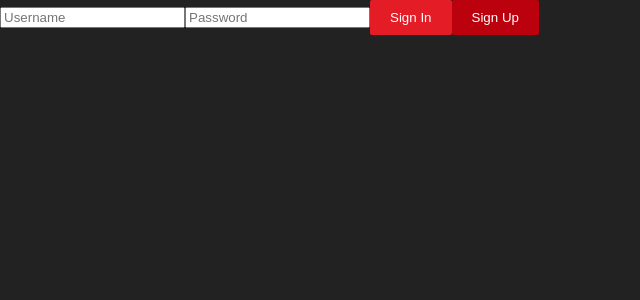
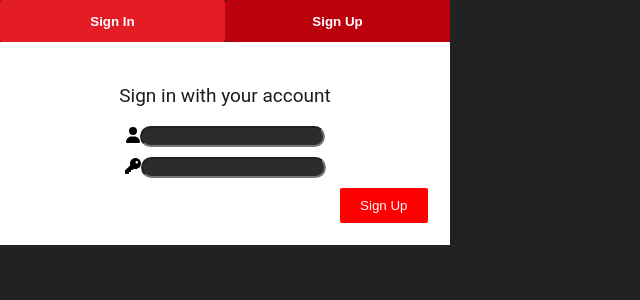
Before and after one commit to casonbobo/atlas-cinema-guru, a React (Create React App) app in the folder atlas-cinema-guru-app/: page /home in a window 1280 px wide. Shown: the top 300 px of the page, without its empty margins (0-640 px from the left). Built offline with nearby package versions, Linux system fonts and the light colour scheme.

Commit message:
Trying to fix things, Auth is a little cleaner but sign in is still broke

```diff
--- a/atlas-cinema-guru-app/src/components/general/Input.js
+++ b/atlas-cinema-guru-app/src/components/general/Input.js
@@ -1,6 +1,6 @@
 import React from 'react';
+import './general.css';
 import { FontAwesomeIcon } from '@fortawesome/react-fontawesome';
-import './general.css';
 
 const Input = ({ label, type, className, value, setValue, icon, inputAttributes }) => {
   const handleInput = (event) => {
@@ -11,7 +11,7 @@ const Input = ({ label, type, className, value, setValue, icon, inputAttributes
     <div className={`input-container ${className}`}>
       {label && <label>{label}</label>}
       <div className="input-wrapper">
-        {icon && <FontAwesomeIcon icon={icon} className="input-icon" />}
+        {icon && <FontAwesomeIcon icon={icon} />}
         <input
           type={type}
           value={value}
--- a/atlas-cinema-guru-app/src/routes/auth/Authentication.js
+++ b/atlas-cinema-guru-app/src/routes/auth/Authentication.js
@@ -2,53 +2,46 @@ import React, { useState } from 'react';
 import axios from 'axios';
 import './auth.css';
 import Button from '../../components/general/Button';
+import Login from './Login';
+import Register from './Register';
 
   const Authentication = ({ setIsLoggedIn, setUserUsername }) => {
+    const [error, setError] = useState("");
     const [username, setUsername] = useState('');
     const [password, setPassword] = useState('');
     const [_switch, setSwitch] = useState(true);
 
     const handleSubmit = async (event) => {
       event.preventDefault();
+      if (!username.trim() || !password.trim()) {
+        setError("Username and password are required.");
+        return;
+      }
+
+      const endpoint = _switch ? 'http://localhost:8000/api/auth/login' : 'http://localhost:8000/api/auth/register';
+      console.log({ username, password });
       try {
-        if (_switch) {
-          const response = await axios.post('/api/auth/login', {
-            username,
-            password,
-          });
+        const response = await axios.post(endpoint, { username, password });
 
-          localStorage.setItem('accessToken', response.data.token);
-          setUserUsername(username);
-          setIsLoggedIn(true);
-        } else {
-          const response = await axios.post('/api/auth/register', {
-            username,
-            password,
-          });
-
-          localStorage.setItem('accessToken', response.data.token);
+        const { accessToken } = response.data;
+        if (accessToken) {
+          localStorage.setItem('accessToken', accessToken);
+          console.log(typeof setUserUsername);
           setUserUsername(username);
           setIsLoggedIn(true);
         }
       } catch (error) {
-        console.error('Error:', error.message);
+        const errorMessage = error.response && error.response.data && error.response.data.message
+                        ? error.response.data.message
+                        : error.message;
+        setError(errorMessage);
+        console.error('Authentication error:', errorMessage);
         }
     };
 
     return (
-      <form onSubmit={handleSubmit}>
-        <input
-          type="text"
-          placeholder="Username"
-          value={username}
-          onChange={(e) => setUsername(e.target.value)}
-        />
-        <input
-          type="password"
-          placeholder="Password"
-          value={password}
-          onChange={(e) => setPassword(e.target.value)}
-        />
+      <form className="authentication" onSubmit={handleSubmit}>
+        <div className="toggle-auth">
           <Button
             label="Sign In"
             type="button"
@@ -61,8 +54,25 @@ import Button from '../../components/general/Button';
             className={_switch ? "dark-red" : "light-red"}
             onClick={() => setSwitch(false)}
           />
+        </div>
+        {_switch ? (
+          <Login
+            username={username}
+            password={password}
+            setUsername={setUsername}
+            setPassword={setPassword}
+          />
+        ) : (
+          <Register
+            username={username}
+            password={password}
+            setUsername={setUsername}
+            setPassword={setPassword}
+          />
+        )}
+        {error && <div className="error-message">{error}</div>}
       </form>
-    );
-};
+    )
+  }
 
 export default Authentication;
--- a/atlas-cinema-guru-app/src/routes/auth/Login.js
+++ b/atlas-cinema-guru-app/src/routes/auth/Login.js
@@ -1,28 +1,41 @@
-import React from 'react';
+import React, {useState} from 'react';
 import './auth.css';
+import Input from '../../components/general/Input';
+import Button from '../../components/general/Button';
+import { faUser, faKey, faPlus } from '@fortawesome/free-solid-svg-icons';
 
-const Login = ({ username, password, setUsername, setPassword }) => {
-  const handleSubmit = (e) => {
-    e.preventDefault();
-    console.log(`Logging in with username: ${username} and password: ${password}`);
-  };
+  const Login = ({ username, password, setUsername, setPassword }) => {
+    const [isPasswordVisible, setIsPasswordVisible] = useState(false);
+
+    const togglePasswordVisibility = () => setIsPasswordVisible(!isPasswordVisible);
 
   return (
-    <form onSubmit={handleSubmit}>
-      <input
+    <div className="register">
+      <p>Sign in with your account</p>
+      <Input
         type="text"
-        placeholder="Username"
+        className="Username"
         value={username}
         onChange={(e) => setUsername(e.target.value)}
+        icon={faUser}
       />
-      <input
+      <Input
         type="password"
-        placeholder="Password"
+        className="Password"
         value={password}
-        onChange={(e) => setPassword(e.target.value)}
+        setValue={setPassword}
+        icon={faKey}
+        showPasswordToggle={true}
+        isPasswordVisible={isPasswordVisible}
+        togglePassword={togglePasswordVisibility}
       />
-      <button type="submit">Submit</button>
-    </form>
+      <Button
+        label="Sign Up"
+        type="submit"
+        className="register-button"
+        icon={faPlus}
+      />
+    </div>
   );
 };
 
--- a/atlas-cinema-guru-app/src/routes/auth/Register.js
+++ b/atlas-cinema-guru-app/src/routes/auth/Register.js
@@ -1,28 +1,41 @@
-import React from 'react';
+import React, {useState} from 'react';
 import './auth.css';
+import Input from '../../components/general/Input';
+import Button from '../../components/general/Button';
+import { faUser, faKey, faPlus } from '@fortawesome/free-solid-svg-icons';
 
-const Register = ({ username, password, setUsername, setPassword }) => {
-  const handleSubmit = (e) => {
-    e.preventDefault();
-    console.log(`Registering user with username: ${username} and password: ${password}`);
-  };
+  const Register = ({ username, password, setUsername, setPassword }) => {
+    const [isPasswordVisible, setIsPasswordVisible] = useState(false);
+
+    const togglePasswordVisibility = () => setIsPasswordVisible(!isPasswordVisible);
 
   return (
-    <form onSubmit={handleSubmit}>
-      <input
+    <div className="register">
+      <p>Create a new account</p>
+      <Input
         type="text"
-        placeholder="Username"
+        className="Username"
         value={username}
         onChange={(e) => setUsername(e.target.value)}
+        icon={faUser}
       />
-      <input
+      <Input
         type="password"
-        placeholder="Password"
+        className="Password"
         value={password}
-        onChange={(e) => setPassword(e.target.value)}
+        setValue={setPassword}
+        icon={faKey}
+        showPasswordToggle={true}
+        isPasswordVisible={isPasswordVisible}
+        togglePassword={togglePasswordVisibility}
       />
-      <button type="submit">Submit</button>
-    </form>
+      <Button
+        label="Sign Up"
+        type="submit"
+        className="register-button"
+        icon={faKey}
+      />
+    </div>
   );
 };
 
```
Lines whose indentation alone changed are shown as unchanged.
